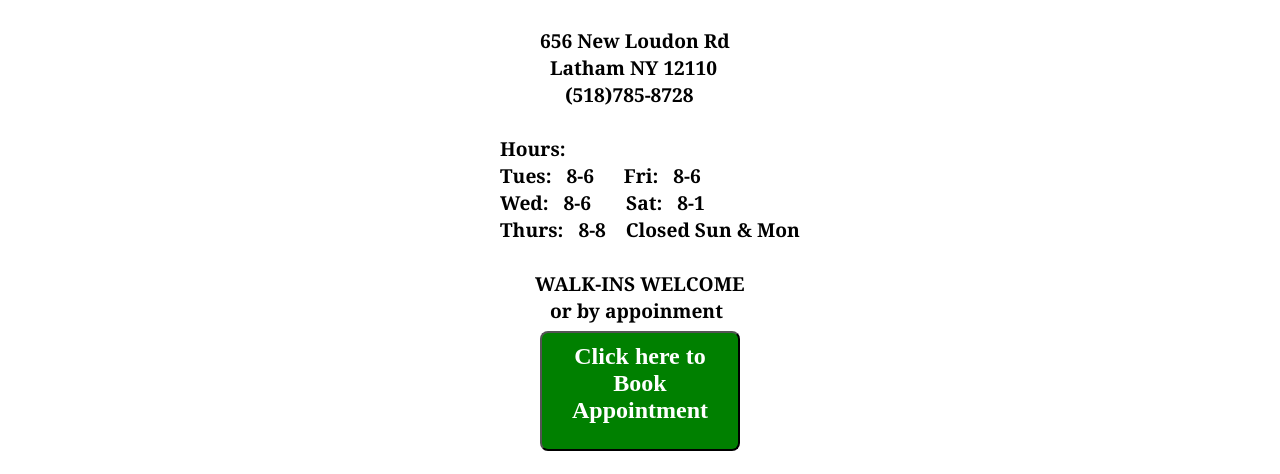
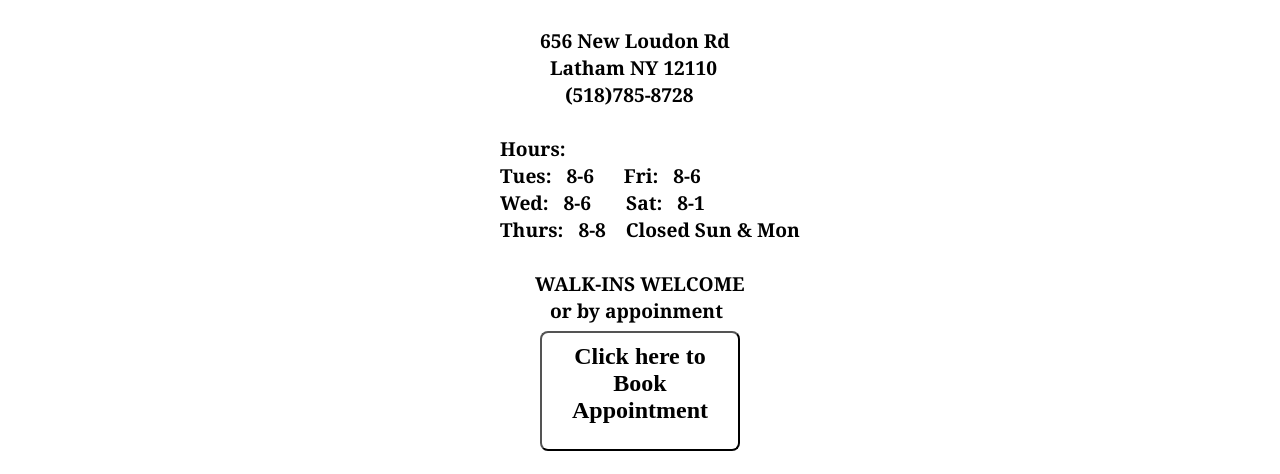
Before and after one commit to MaggieDelanoy/html-sienabarbershop-and-hairstyle, a plain HTML site: page index.html in a window 1280 px wide. Shown: the part 478-952 px from the top of the page. Drawn offline with Linux system fonts and the light colour scheme.

Commit message:
Update styles.css

```diff
--- a/styles.css
+++ b/styles.css
@@ -81,7 +81,7 @@ button {
   font-family: "PT Serif", serif;
   font-weight: bold;
   font-style: normal;
-  background-color: green;
+  background-color: white;
   height: 120px;
   width: 200px;
   margin-top: 0;
@@ -90,7 +90,7 @@ button {
   padding-right: 10px;
   padding-bottom: 20px;
   padding-left: 10px;
-  color: white;
+  color: black;
   animation: shake 10s;
   border: solid 4x white;
   border-radius: 8px;
```
